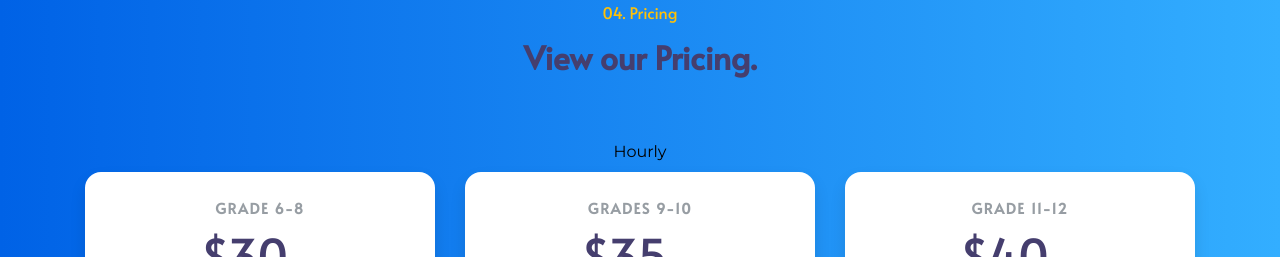
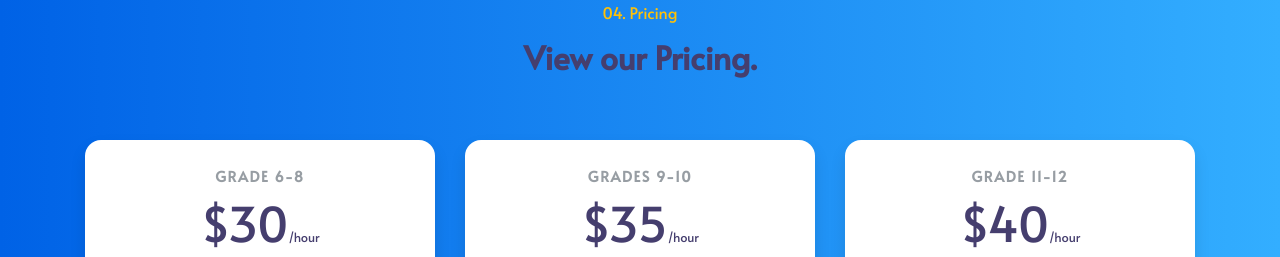
Before and after one commit to gianluca-astorino/tutorit, a plain HTML site: page index.html in a window 1280 px wide. Shown: the part 2872-3129 px from the top of the page. Drawn offline with nearby package versions, Linux system fonts and the light colour scheme.

Commit message:
Update index.html

```diff
--- a/index.html
+++ b/index.html
@@ -440,7 +440,6 @@ h1, h2, h3, h4, h5, h6 {
         <h2 class="font-weight-bold mb-5 pb-3">View our Pricing.</h2>
       </div>
       <div class="switch-container">
-        <label style="color: black;">Hourly</label>
 
     </div>
 
```
